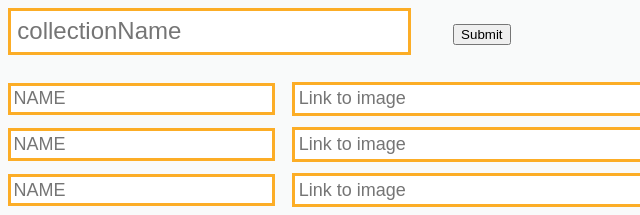
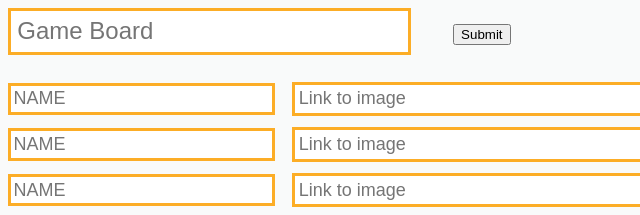
Before and after one commit to aprobert-li/guesswho, a website: page static/update.html in a window 1280 px wide. Shown: the top 215 px of the page, 0-640 px from the left. Drawn offline with nearby package versions, Linux system fonts and the light colour scheme.

Commit message:
changed game board placeholder

```diff
--- a/static/update.html
+++ b/static/update.html
@@ -7,7 +7,7 @@
     </head>
 
     <body>
-        <input name="whichCollection" placeholder="collectionName" id="whichCollection" type="text"> <button id='updateCollection'>Submit</button>
+        <input name="whichCollection" placeholder="Game Board" id="whichCollection" type="text"> <button id='updateCollection'>Submit</button>
 
         <div class="updateRow">
             <input class="inputname" type="text" name="name0" id="name0" placeholder="NAME">
```
